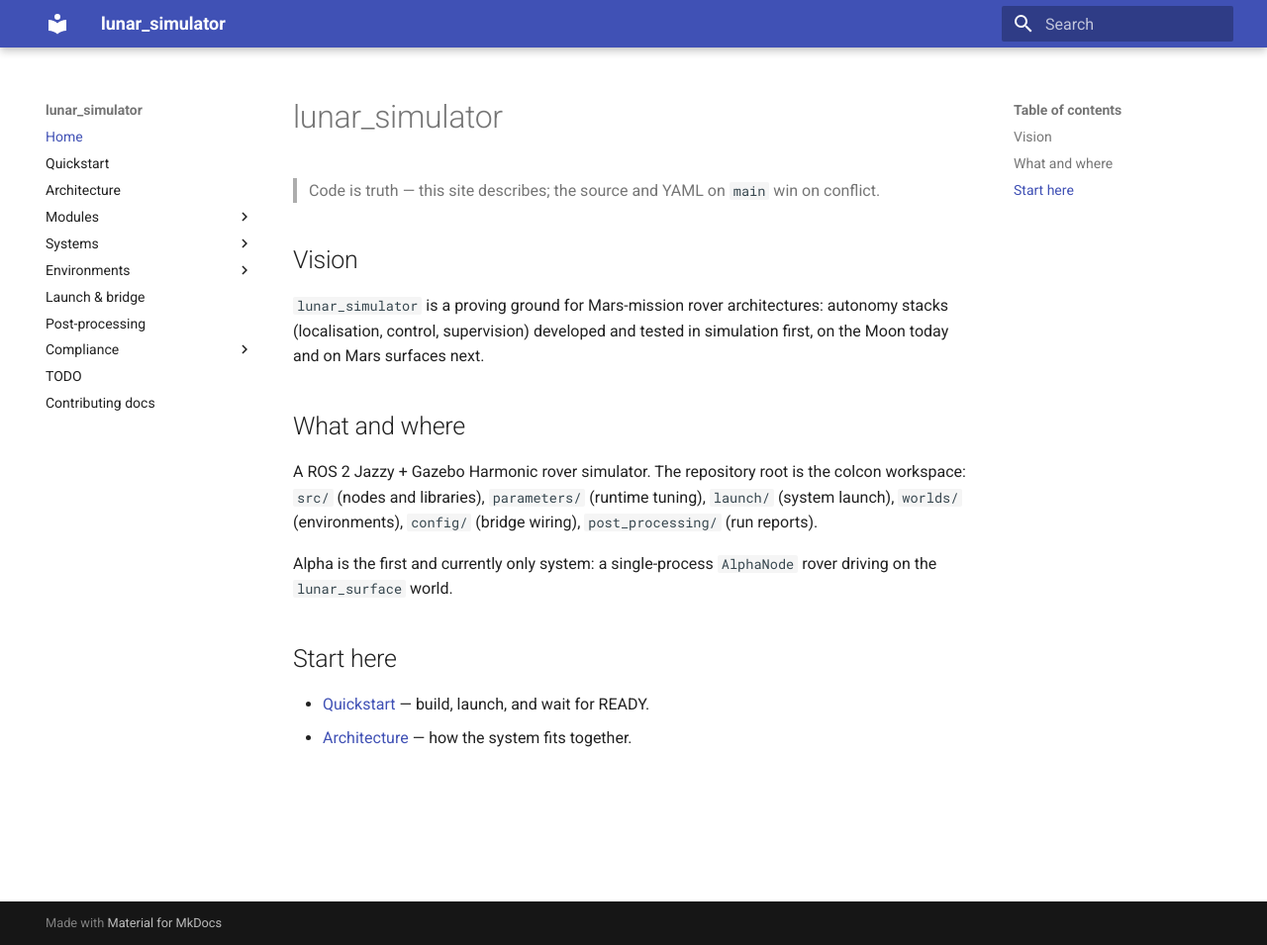
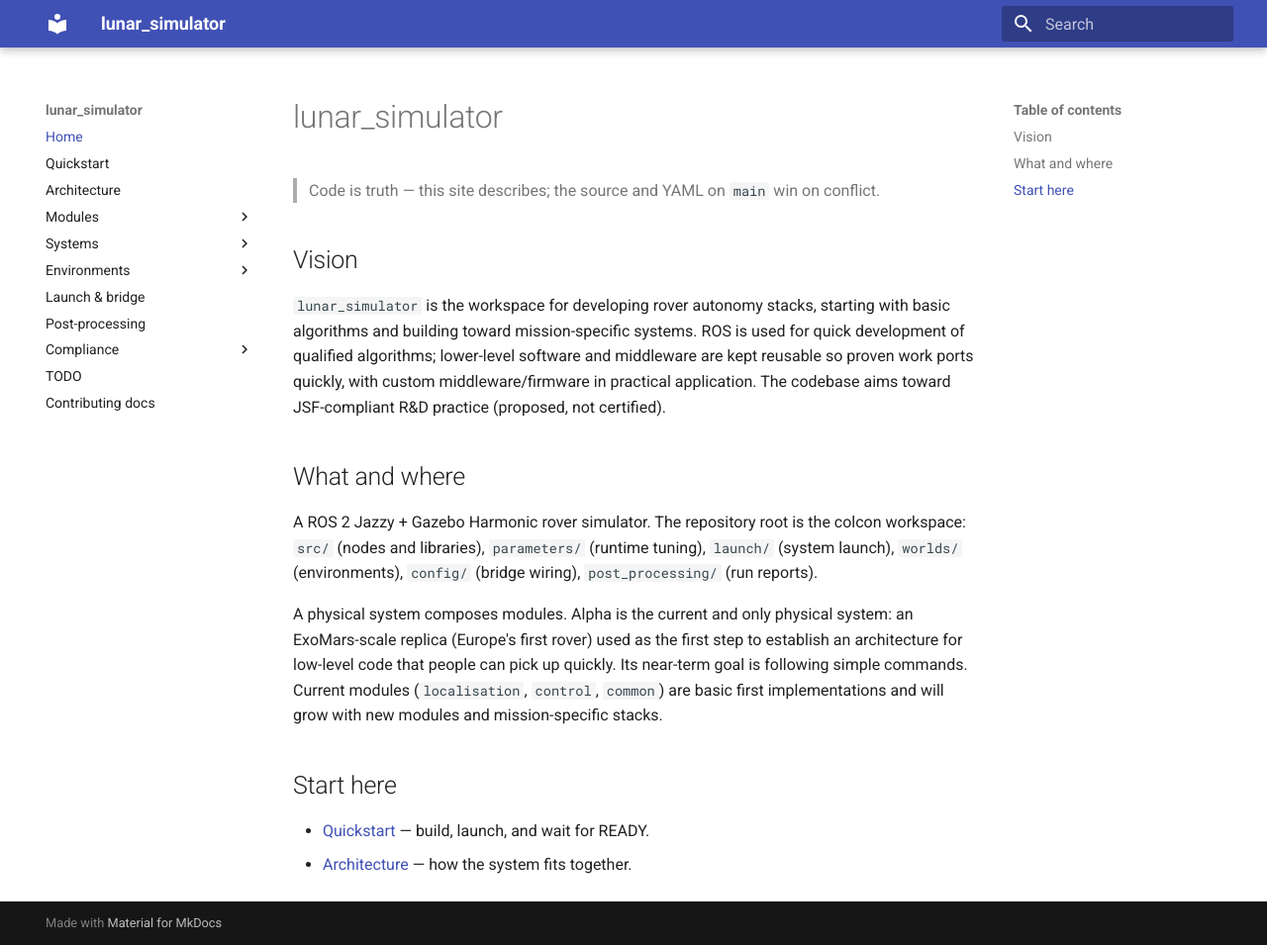
Before and after one commit to richarJ2002/lunar_simulator, an MkDocs documentation site: the page built from docs/index.md, in a window 1280 px wide and 955 px high. Shown: the whole window at 99% size. Built offline with MkDocs 1.6.1 and Material for MkDocs 9.7.7, drawn with Linux system fonts in a browser that asks for light colours.

Commit message:
[docs] Updating home page to be more descriptive of the architecture and intent of this project

```diff
--- a/docs/index.md
+++ b/docs/index.md
@@ -4,9 +4,12 @@
 
 ## Vision
 
-`lunar_simulator` is a proving ground for Mars-mission rover architectures:
-autonomy stacks (localisation, control, supervision) developed and tested in
-simulation first, on the Moon today and on Mars surfaces next.
+`lunar_simulator` is the workspace for developing rover autonomy stacks,
+starting with basic algorithms and building toward mission-specific systems.
+ROS is used for quick development of qualified algorithms; lower-level
+software and middleware are kept reusable so proven work ports quickly, with
+custom middleware/firmware in practical application. The codebase aims toward
+JSF-compliant R&D practice (proposed, not certified).
 
 ## What and where
 
@@ -15,8 +18,12 @@ colcon workspace: `src/` (nodes and libraries), `parameters/` (runtime
 tuning), `launch/` (system launch), `worlds/` (environments), `config/`
 (bridge wiring), `post_processing/` (run reports).
 
-Alpha is the first and currently only system: a single-process `AlphaNode`
-rover driving on the `lunar_surface` world.
+A physical system composes modules. Alpha is the current and only physical
+system: an ExoMars-scale replica (Europe's first rover) used as the first
+step to establish an architecture for low-level code that people can pick up
+quickly. Its near-term goal is following simple commands. Current modules
+(`localisation`, `control`, `common`) are basic first implementations and
+will grow with new modules and mission-specific stacks.
 
 ## Start here
 
--- /dev/null
+++ b/docs/javascripts/mermaid-init.js
@@ -0,0 +1,4 @@
+// ponytail: CDN mermaid, vendor locally if offline/air-gapped builds matter.
+document.addEventListener("DOMContentLoaded", () => {
+  mermaid.initialize({ startOnLoad: true });
+});
--- a/mkdocs.yml
+++ b/mkdocs.yml
@@ -9,6 +9,10 @@ theme:
 
 plugins:
   - search
+
+extra_javascript:
+  - https://unpkg.com/mermaid@10.9.1/dist/mermaid.min.js
+  - javascripts/mermaid-init.js
 
 markdown_extensions:
   - admonition
```
Also changed, not shown: README.md (+1 -2 lines), docs/architecture.md (+2 -1 lines), docs/modules/index.md (+9 -7 lines), docs/systems/alpha/index.md (+5 -4 lines), 1 other file.
